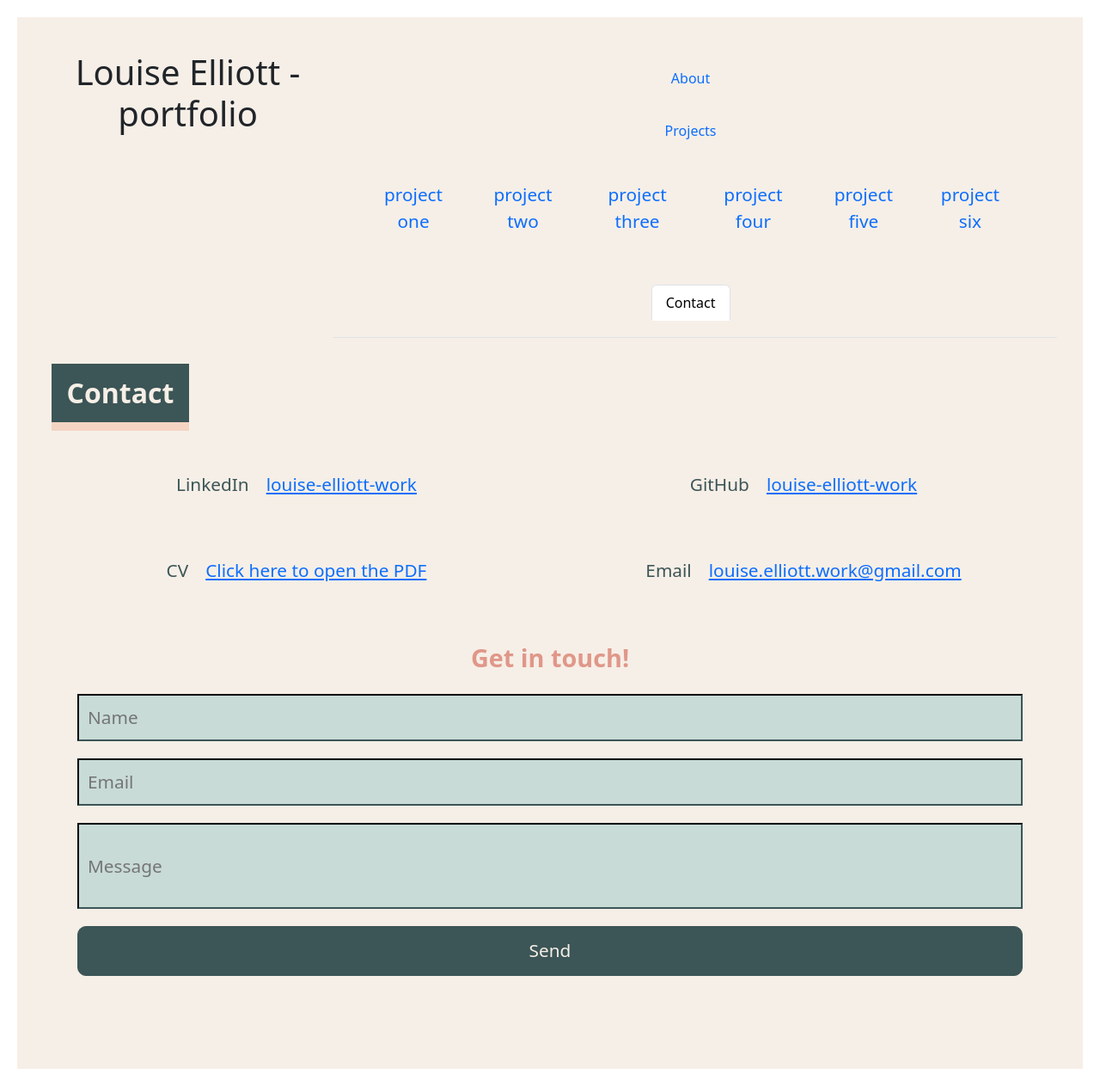
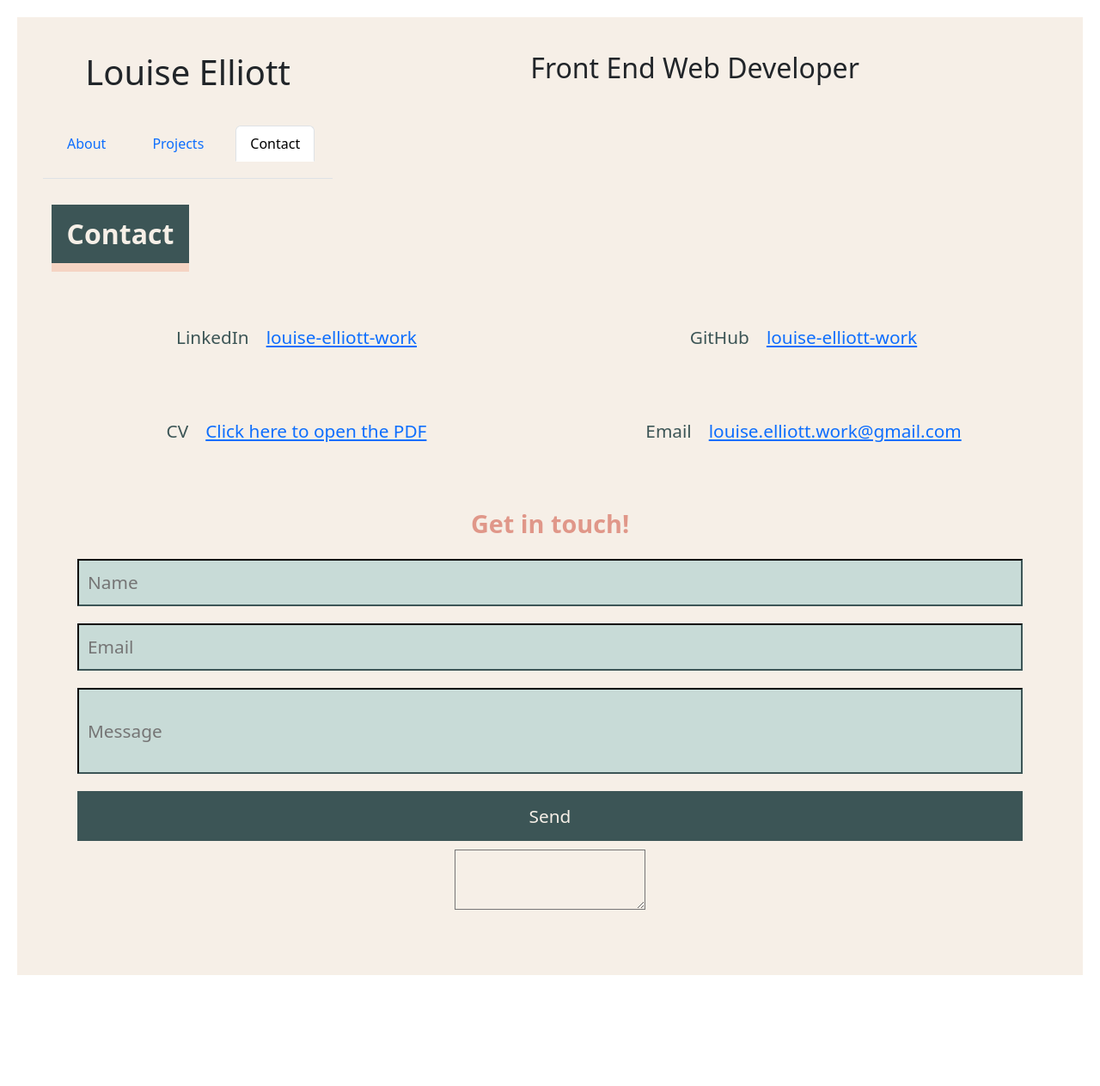
Before and after one commit to louise-elliott-work/react-portfolio, a React (Vite) app: page /contact in a window 1280 px wide. Shown: the whole page at 86% size. After the commit the page ends 1154 px from the top, so only its background shows below. Built offline with nearby package versions, Linux system fonts and the light colour scheme.

Commit message:
feature/contact-form-submission

```diff
--- a/src/Header.jsx
+++ b/src/Header.jsx
@@ -6,7 +6,8 @@ import './Header.css';
 function Header() {
     return (
         <div className="header-bar">
-            <h1 className="heading">Louise Elliott - portfolio</h1>
+            <h1 className="heading">Louise Elliott</h1>
+            <h2>Front End Web Developer</h2>
             <NavBar />
         </div>
     )
--- a/src/NavBar.jsx
+++ b/src/NavBar.jsx
@@ -30,7 +30,7 @@ function NavBar() {
             </NavLink>
 
                 {/* collapsible sub-menu for projects */}
-                <div className='project-nav-links'>
+                {/* <div className='project-nav-links'>
 
                     <li className="project-nav-item">
                         <NavLink
@@ -99,7 +99,7 @@ function NavBar() {
                         </NavLink>
                     </li>
 
-                </div>
+                </div> */}
             </li>
 
             <li className="nav-item">
--- a/src/pages/ContactForm.css
+++ b/src/pages/ContactForm.css
@@ -26,7 +26,6 @@
 .send-button {
     background-color: #3C5556 !important;
     color: #F6EFE7 !important;
-    border-radius: 10px;
 }
 
 .send-button:hover {
--- a/src/pages/ContactForm.jsx
+++ b/src/pages/ContactForm.jsx
@@ -9,6 +9,7 @@ function ContactForm() {
         name: '',
         email: '',
         message: '',
+        confirmation: '',
     });
     // capture data entered onto form
     const handleFormEntry = (e) => {
@@ -24,20 +25,24 @@ function ContactForm() {
 
     const handleFormSend = (event) => {
         // Prevent page from refreshing.
-        event.preDefault();
+        event.preventDefault();
         // Check all fields have been completed.
         if (!formData.name || !formData.email || !formData.message) {
+            // TODO change this from an alert
             alert('Please fill in all fields on the form');
         } else {
             setFormData();
+            // TODO work out how best to capture form entries
         }
 
         setFormData({
             name: '',
             email: '',
             message: '',
+            // TODO set this to time out after 10 seconds
+            confirmation: 'Thank you for your message',
         });
-        <p>Thank for your message, {formData.name} - I'll get back to you shortly!</p>
+
     };
 
     return (
@@ -65,7 +70,14 @@ function ContactForm() {
                     type="message"
                     placeholder="Message"
                 />
-                <button className="form-element send-button" onClick={handleFormSend}>Send</button>
+                <button className="form-element send-button"onClick={handleFormSend}>Send</button>
+                <textarea readOnly={true} className='confirmation'
+                    value={formData.confirmation}
+                    name="confirmation"
+                    onChange={handleFormSend}
+                    type="confirmation"
+                    placeholder=''
+                />
             </form>
         </div>
     );
```
